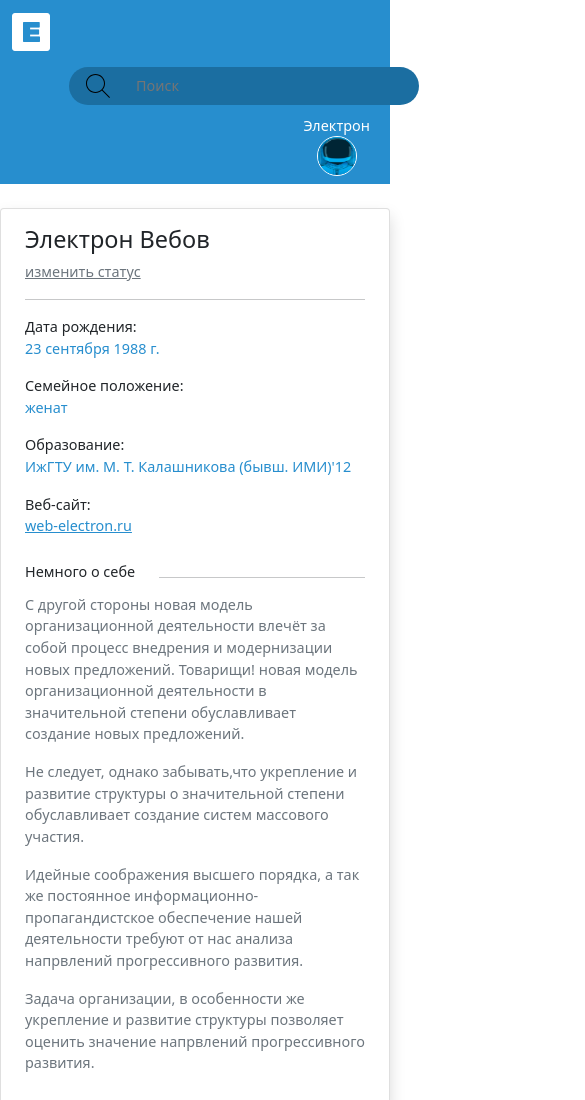
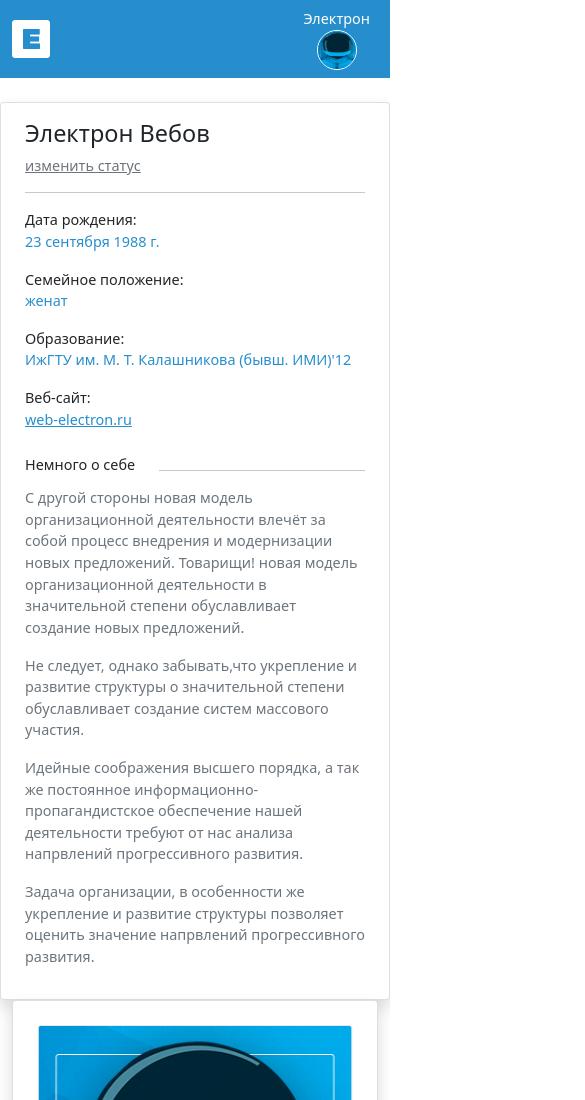
Before and after one commit to Farhad-start/test-electron, a website built with webpack: page index.html in a window 390 px wide. Shown: the top 1100 px of the page, 585 px wide, since content can reach past the window. Built offline with nearby package versions, Linux system fonts and the light colour scheme.

Commit message:
Hide search on xs viewport

```diff
--- a/index.html
+++ b/index.html
@@ -15,7 +15,7 @@
                     <img src="dist/img/logo.png" alt="">
                 </a>
 
-                <form class="">
+                <form class="d-none d-sm-block">
                     <input class="poisk" type="text" placeholder="Поиск">
                 </form>
 
```
